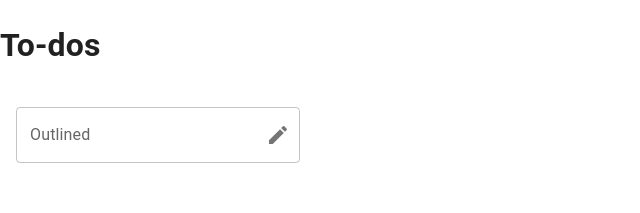
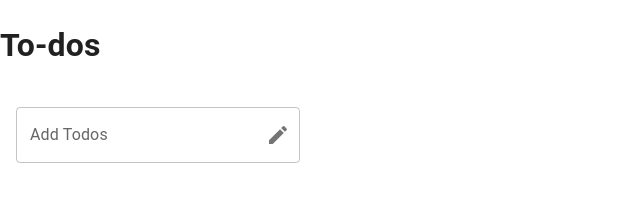
Before and after one commit to C4r50nC/react-to-dos, a React (Vite) app: page / in a window 1280 px wide. Shown: the top 213 px of the page, without its empty margins (0-640 px from the left). Built offline with nearby package versions, Linux system fonts and the light colour scheme.

Commit message:
fix: fix TodoForm using incorrect ID and Label in its TextField

```diff
--- a/src/TodoForm.jsx
+++ b/src/TodoForm.jsx
@@ -23,8 +23,8 @@ export default function TodoForm({ addTodo }) {
     <ListItem>
       <form onSubmit={handleSubmit}>
         <TextField
-          id="outlined-basic"
-          label="Outlined"
+          id="add-todos-input"
+          label="Add Todos"
           variant="outlined"
           onChange={handleChange}
           value={text}
```
